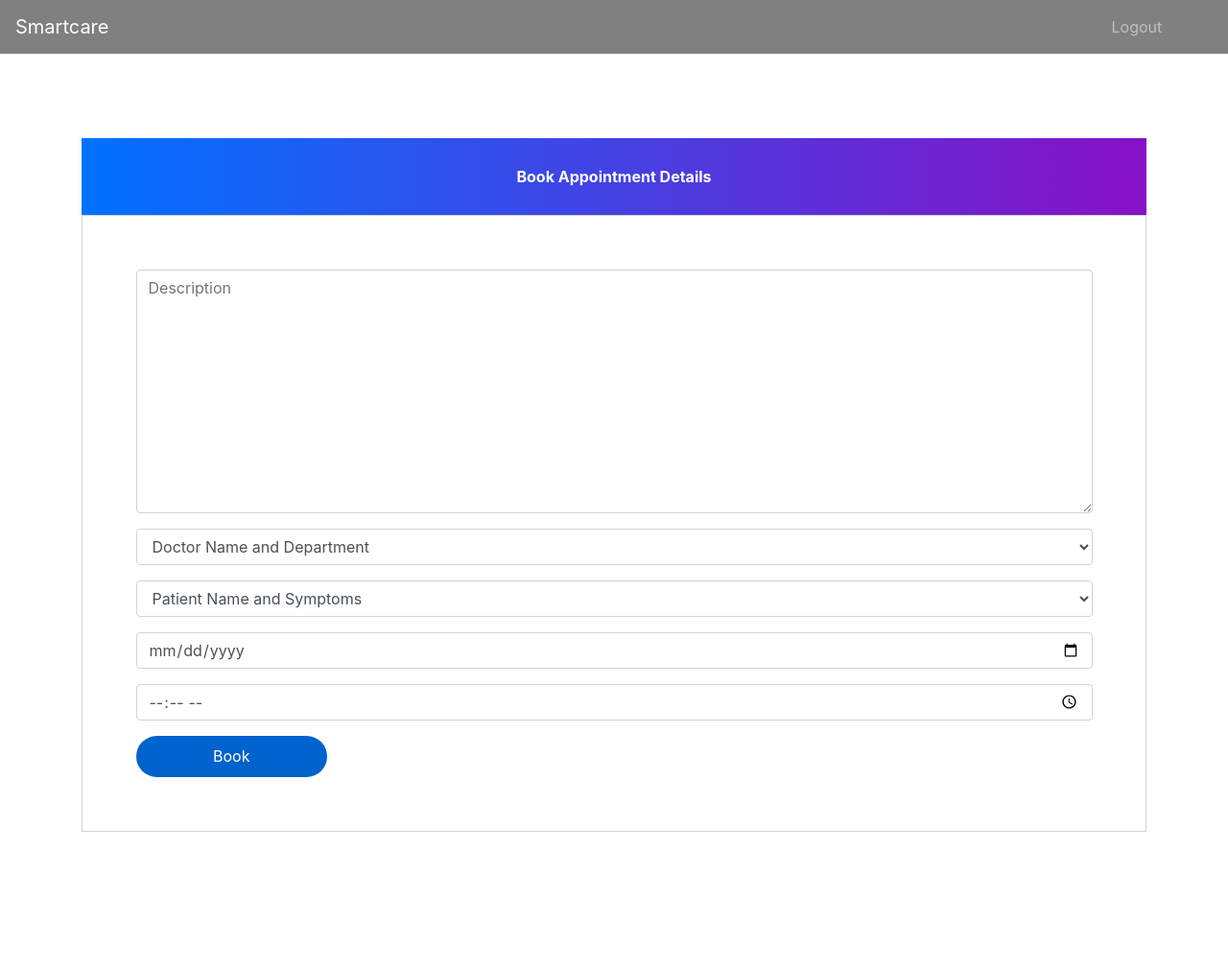
After one commit to sandra-saah/SmartcareAppProject-Final, a Django app: page /update-appointment/8 in a window 1280 px wide. The commit adds this page. Shown: the whole page at 96% size. Run offline with Django 4.2, Linux system fonts and the light colour scheme; a user stored in the database is signed in; data comes from the database, SQL or seed files in the repository; both versions use the stored data as it was after the commit; some libraries are stand-ins or nearby versions.

Commit message:
appointment update + delete + DOB

```diff
--- a/SmartcareProject/SmartcareProject/urls.py
+++ b/SmartcareProject/SmartcareProject/urls.py
@@ -56,12 +56,14 @@ urlpatterns = [
 
     # admin appointment links
     path('admin-appointment', views.admin_appointment_view,name='admin-appointment'),
+    path('update-appointment/<int:pk>', views.update_appointment_view,name='update-appointment'),
     path('admin-view-appointment', views.admin_view_appointment_view,name='admin-view-appointment'),
     path('admin-add-appointment', views.admin_add_appointment_view,name='admin-add-appointment'),
     path('admin-approve-appointment', views.admin_approve_appointment_view,name='admin-approve-appointment'),
     path('approve-appointment/<int:pk>', views.approve_appointment_view,name='approve-appointment'),
     path('reject-appointment/<int:pk>', views.reject_appointment_view,name='reject-appointment'),
     path('delete-appointment/<int:pk>/', views.admin_delete_appointment,name='delete-appointment-smartcare'),
+    path('update-appointment/<int:pk>', views.update_appointment_view,name='update-appointment'),
 
 
     # ADMIN INVOICES
@@ -89,6 +91,7 @@ urlpatterns = [
     path('patient-book-appointment', views.patient_book_appointment_view, name='patient-book-appointment'),
     path('patient-view-appointment', views.patient_view_appointment_view, name='patient-view-appointment'),
     path('patient-discharge', views.patient_discharge_view, name='patient-discharge'),
+    path('delete-appointment/<int:pk>', views.patient_delete_appointment,name='patient-delete-appointment'),
 
     #Nurse Related
     path('admin-nurse', views.admin_nurse_view, name='admin-nurse'),
--- a/SmartcareProject/accounts/forms.py
+++ b/SmartcareProject/accounts/forms.py
@@ -19,9 +19,11 @@ class DoctorUserForm(forms.ModelForm):
         'password': forms.PasswordInput()
         }
 class DoctorForm(forms.ModelForm):
+
+    date_of_birth = forms.DateField(widget=forms.DateInput(attrs={'type': 'date'}), required=True)
     class Meta:
         model=models.Doctor
-        fields=['address','mobile','department','status']
+        fields=['address','mobile','department','status','date_of_birth']
 
 class NurseUserForm(forms.ModelForm):
     class Meta:
--- a/SmartcareProject/accounts/models.py
+++ b/SmartcareProject/accounts/models.py
@@ -14,6 +14,7 @@ class Doctor(models.Model):
     user=models.OneToOneField(User,on_delete=models.CASCADE)
     # email = models.EmailField(_(""), max_length=254)
     address = models.CharField(max_length=40)
+    date_of_birth = models.DateField(null=True)
     mobile = models.CharField(max_length=20,null=True)
     department= models.CharField(max_length=50,choices=departments,default='Cardiologist')
     status=models.BooleanField(default=False)
--- a/SmartcareProject/accounts/views.py
+++ b/SmartcareProject/accounts/views.py
@@ -319,6 +319,27 @@ def admin_delete_appointment(request,pk):
     return redirect('admin-view-appointment')
 
 
+@login_required(login_url='adminlogin')
+@user_passes_test(is_admin)
+def update_appointment_view(request,pk):
+    appointment=models.Appointment.objects.get(id=pk)
+    appointmentForm=forms.AppointmentForm()
+
+    mydict={'appointmentForm':appointmentForm,}
+    if request.method=='POST':
+        appointmentForm=forms.AppointmentForm(request.POST)
+        if appointmentForm.is_valid():
+            appointment=appointmentForm.save(commit=False)
+            appointment.doctorId=request.POST.get('doctorId')
+            appointment.patientId=request.POST.get('patientId')
+            appointment.doctorName=models.User.objects.get(id=request.POST.get('doctorId')).first_name
+            appointment.patientName=models.User.objects.get(id=request.POST.get('patientId')).first_name
+            appointment.status=True
+            appointment.save()
+            return redirect('admin-view-appointment')
+    return render(request,'smartcare/admin_update_appointment.html',context=mydict)
+
+
 #---------------------------------------------------------------------------------
 #------------------------ DOCTOR RELATED VIEWS START ------------------------------
 #---------------------------------------------------------------------------------
@@ -577,6 +598,7 @@ def admin_discharge_patient_view(request):
 @user_passes_test(is_admin)
 def discharge_patient_view(request,pk):
     patient=models.Patient.objects.get(id=pk)
+    patients = models.Patient.objects.filter(status=True)
     pDD=models.PatientDischargeDetails()
     appointments = models.Appointment.objects.all().filter(status=True)
     for appointment in appointments:
@@ -598,7 +620,7 @@ def discharge_patient_view(request,pk):
         'day':d,
         'assignedDoctorName':assignedDoctor[0].first_name,
         'appointments': appointments,
-        'patients': patient
+        'patients': patients
     }
 
     if request.method == 'POST':
@@ -625,8 +647,8 @@ def discharge_patient_view(request,pk):
         pDD.OtherCharge=int(request.POST['OtherCharge'])
         pDD.total=int(request.POST['doctorFee'])+int(request.POST['medicineCost'])+int(request.POST['OtherCharge'])
         pDD.save()
-        return render(request,'smartcare/patient_final_bill.html',context=patientDict,)
-    return render(request,'smartcare/patient_generate_bill.html',context=patientDict,)
+        return render(request,'smartcare/patient_final_bill.html',context=patientDict)
+    return render(request,'smartcare/patient_generate_bill.html',context=patientDict)
 
 
 
@@ -668,6 +690,7 @@ def download_pdf_view(request,pk):
     }
     return render_to_pdf('smartcare/download_bill.html',dict)
 
+
 #---------------------------------------------------------------------------------
 #------------------------ INVOICE VIEWS  ------------------------------
 #---------------------------------------------------------------------------------
@@ -692,6 +715,7 @@ def admin_delete_invoice(request,pk):
     invoices=models.PatientDischargeDetails.objects.all().filter()
     invoices.delete()
     return redirect('admin-view-invoices')
+
 
 # -------------------------------------------------
 # ___________PATIENT RELATED_________________
@@ -778,6 +802,14 @@ def patient_discharge_view(request):
             'patientId':request.user.id,
         }
     return render(request,'smartcare/patient_discharge.html',context=patientDict)
+
+
+@login_required(login_url='patientlogin')
+@user_passes_test(is_patient)
+def patient_delete_appointment(request,pk):
+    appointment=models.Appointment.objects.get(id=pk)
+    appointment.delete()
+    return redirect('patient-view-appointment')
 
 
 #---------------------------------------------------------------------------------
--- a/SmartcareProject/templates/smartcare/admin_add_doctor.html
+++ b/SmartcareProject/templates/smartcare/admin_add_doctor.html
@@ -41,6 +41,9 @@
               {% render_field userForm.username class="form-control" placeholder="Username" %}
             </div>
             <div class="form-group">
+              {% render_field doctorForm.date_of_birth class="form-control" placeholder="Date of Birth" %}
+            </div>
+            <div class="form-group">
               {% render_field doctorForm.department class="form-control" placeholder="Department" %}
             </div>
             <div class="form-group">
--- /dev/null
+++ b/SmartcareProject/templates/smartcare/admin_update_appointment.html
@@ -0,0 +1,86 @@
+{% extends 'smartcare/admin_base.html' %}
+{% load widget_tweaks %}
+{% block content %}
+
+<head>
+  <style media="screen">
+    a:link {
+      text-decoration: none;
+    }
+
+    .note {
+      text-align: center;
+      height: 80px;
+      background: -webkit-linear-gradient(left, #0072ff, #8811c5);
+      color: #fff;
+      font-weight: bold;
+      line-height: 80px;
+    }
+
+    .form-content {
+      padding: 5%;
+      border: 1px solid #ced4da;
+      margin-bottom: 2%;
+    }
+
+    .form-control {
+      border-radius: 1.5rem;
+    }
+
+    .btnSubmit {
+      border: none;
+      border-radius: 1.5rem;
+      padding: 1%;
+      width: 20%;
+      cursor: pointer;
+      background: #0062cc;
+      color: #fff;
+    }
+
+    .menu {
+      top: 50px;
+    }
+  </style>
+
+  <link href="//maxcdn.bootstrapcdn.com/bootstrap/4.1.1/css/bootstrap.min.css" rel="stylesheet" id="bootstrap-css">
+  <script src="//maxcdn.bootstrapcdn.com/bootstrap/4.1.1/js/bootstrap.min.js"></script>
+  <script src="//cdnjs.cloudflare.com/ajax/libs/jquery/3.2.1/jquery.min.js"></script>
+</head>
+<br><br>
+<!------ add appointment page  ---------->
+<form method="post">
+  {% csrf_token %}
+  <div class="container register-form">
+    <div class="form">
+      <div class="note">
+        <p>Book Appointment Details</p>
+      </div>
+      <div class="form-content">
+        <div class="row">
+          <div class="col-md-12">
+            <div class="form-group">
+              {% render_field appointmentForm.description class="form-control" placeholder="Description" %}
+            </div>
+            <div class="form-group">
+              {% render_field appointmentForm.doctorId class="form-control" placeholder="Doctor" %}
+            </div>
+            <div class="form-group">
+              {% render_field appointmentForm.patientId class="form-control" placeholder="Patient" %}
+            </div>
+            <div class="form-group">
+              {% render_field appointmentForm.appointmentDate class="form-control" placeholder="Appointment Date" %}
+            </div>
+            <div class="form-group">
+              {% render_field appointmentForm.appointmentTime class="form-control" placeholder="Appointment Time" %}
+          </div>
+          </div>
+
+        </div>
+        <button type="submit" class="btnSubmit">Book</button>
+      </div>
+    </div>
+  </div>
+</form>
+
+
+{% endblock content %}
--- a/SmartcareProject/templates/smartcare/admin_view_appointment.html
+++ b/SmartcareProject/templates/smartcare/admin_view_appointment.html
@@ -34,7 +34,7 @@
           <th>Description</th>
           <th>Date</th>
           <th>Time</th>
-          {% comment %} <th>Update</th> {% endcomment %}
+          <th>Update</th>
           <th>Delete</th>
         </tr>
       </thead>
@@ -45,7 +45,7 @@
         <td>{{a.description}}</td>
         <td>{{a.appointmentDate}}</td>
         <td>{{a.appointmentTime}}</td>
-        {% comment %} <td><a class="btn btn-primary btn-xs" href="{% url 'update-patient' p.id  %}"><span class="glyphicon glyphicon-edit"></span></a></td> {% endcomment %}
+        <td><a class="btn btn-primary btn-xs" href="{% url 'update-appointment' a.id  %}"><span class="glyphicon glyphicon-edit"></span></a></td>
         <td><a class="btn btn-danger btn-xs" href="{% url 'delete-appointment-smartcare' a.id  %}"><span class="glyphicon glyphicon-trash"></span></a></td>
       </tr>
       {% endfor %}
--- a/SmartcareProject/templates/smartcare/admin_view_doctor.html
+++ b/SmartcareProject/templates/smartcare/admin_view_doctor.html
@@ -21,6 +21,7 @@
           <th>Name</th>
           <th>Contact</th>
           <th>Address</th>
+          <th>DOB</th>
           <th>Department</th>
           <th>Update</th>
           <th>Delete</th>
@@ -32,6 +33,7 @@
         <td> {{d.get_name}}</td>
         <td>{{d.mobile}}</td>
         <td>{{d.address}}</td>
+        <td>{{d.date_of_birth}}</td>
         <td>{{d.department}}</td>
         <td><a class="btn btn-primary btn-xs" href="{% url 'update-doctor' d.id  %}"><span class="glyphicon glyphicon-edit"></span></a></td>
         <td><a class="btn btn-danger btn-xs" href="{% url 'delete-doctor-from-hospital' d.id  %}"><span class="glyphicon glyphicon-trash"></span></a></td>
--- a/SmartcareProject/templates/smartcare/doctorsignup.html
+++ b/SmartcareProject/templates/smartcare/doctorsignup.html
@@ -40,6 +40,9 @@
                 {% render_field userForm.username class="form-control" placeholder="Username" %}
               </div>
               <div class="form-group">
+                {% render_field doctorForm.date_of_birth class="form-control" placeholder="Date of Birth" %}
+              </div>
+              <div class="form-group">
                 {% render_field doctorForm.department class="form-control" placeholder="Department" %}
               </div>
               <div class="form-group">
--- a/SmartcareProject/templates/smartcare/patient_view_appointment.html
+++ b/SmartcareProject/templates/smartcare/patient_view_appointment.html
@@ -33,6 +33,7 @@
           <th>Description</th>
           <th>Date</th>
           <th>Status</th>
+          <th>Delete</th>
         </tr>
       </thead>
       {% for a in appointments %}
@@ -45,6 +46,8 @@
         {% else %}
         <td> <span class="label label-success">Pending</span></td>
         {% endif %}
+        <td><a class="btn btn-danger btn-xs" href="{% url 'patient-delete-appointment' a.id  %}"><span class="glyphicon glyphicon-trash"></span></a></td>
+
       </tr>
       {% endfor %}
     </table>
```
Also changed, not shown: SmartcareProject/templates/smartcare/patient_discharge.html (+3 -13 lines), SmartcareProject/templates/smartcare/patient_generate_bill.html (+5 -9 lines), Readme.md, SmartcareProject/accounts/migrations/0012_doctor_date_of_birth.py (added), SmartcareProject/db.sqlite3.
